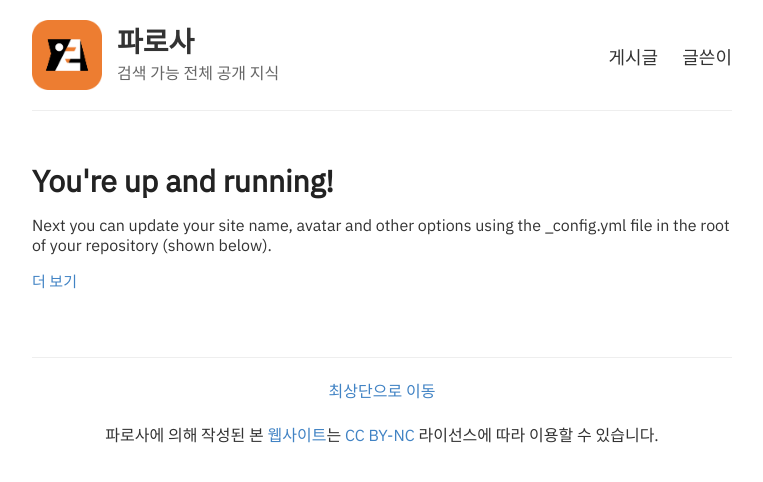
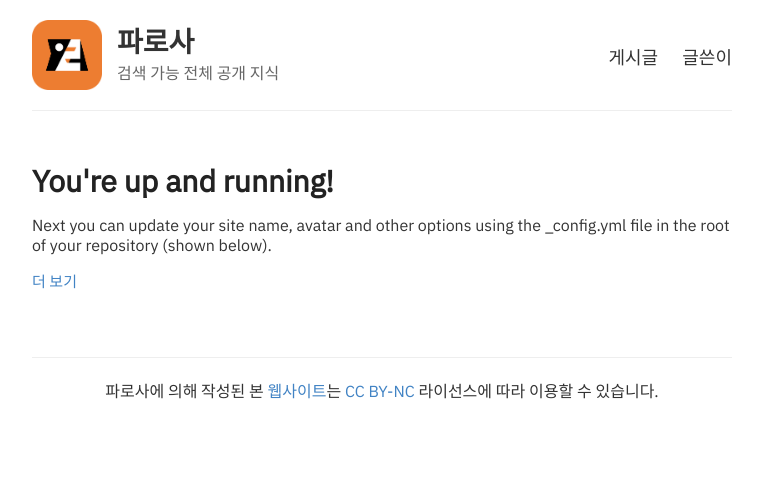
Before and after one commit to parosaone/blog, a Jekyll site: the page built from index.html, in a window 1280 px wide. Shown: the top 482 px of the page, without its empty margins (258-1021 px from the left). Built offline with Jekyll 4.4.1, drawn with Linux system fonts in a browser that asks for light colours.

Commit message:
Remove Go-To-Top

```diff
--- a/_layouts/default.html
+++ b/_layouts/default.html
@@ -48,7 +48,6 @@
   <div class="wrapper-footer">
     <div class="container">
       <footer class="footer">
-        <a href="#top">최상단으로 이동</a><br><br>
         파로사에 의해 작성된 본 <a href="#top">웹사이트</a>는 <a href="https://creativecommons.org/licenses/by-nc/2.0/kr/"
           target="_blank">CC BY-NC</a> 라이선스에 따라 이용할 수 있습니다.
       </footer>
```
